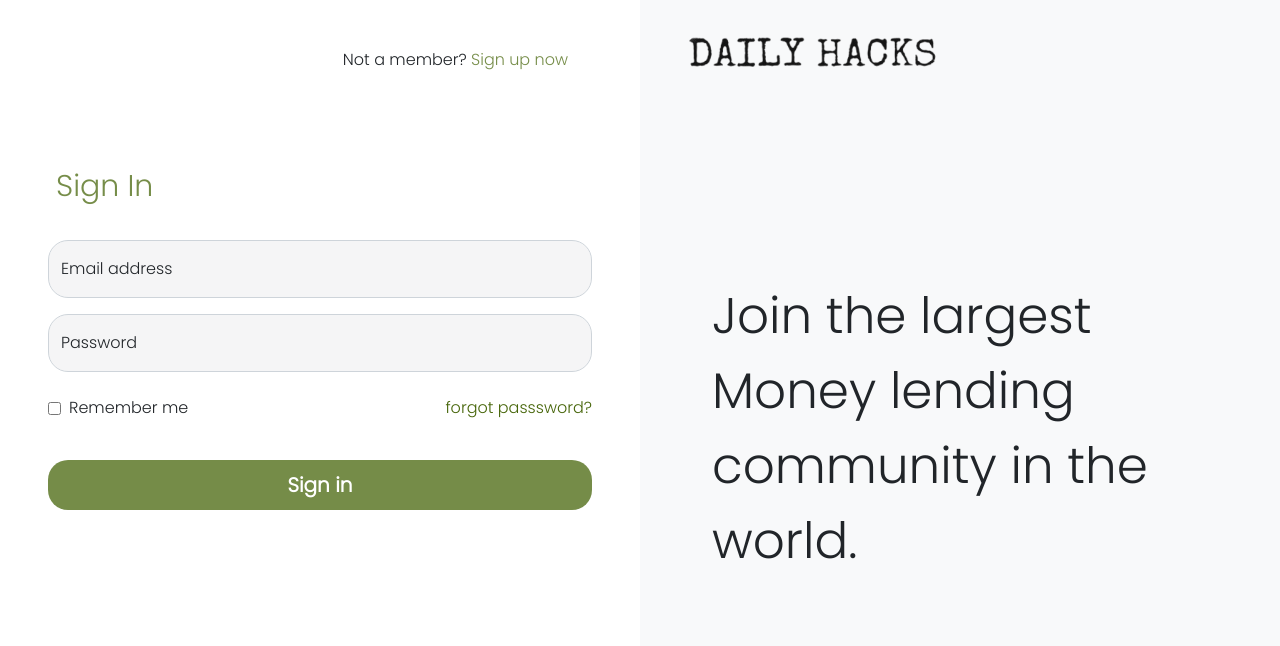
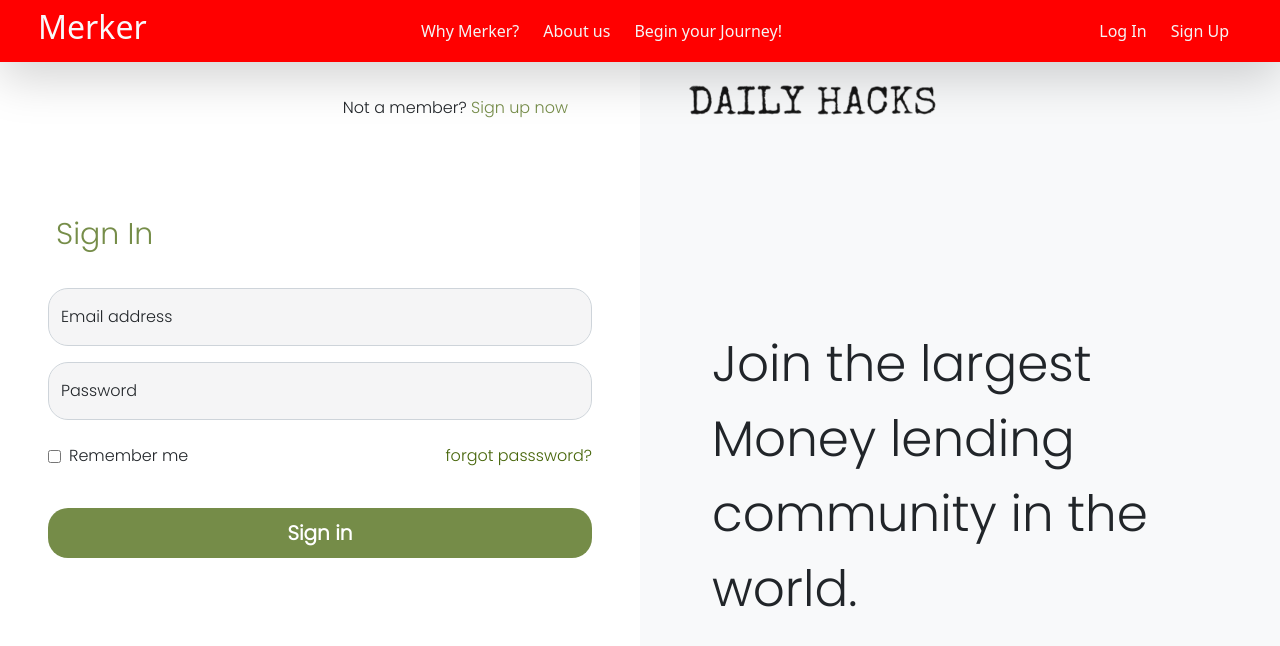
Before and after one commit to preete126/merker, a React (Vite) app: page /login in a window 1280 px wide. Shown: the top 646 px of the page. Built offline with nearby package versions, Linux system fonts and the light colour scheme.

Commit message:
added navbar to the default layout

```diff
--- a/src/App.jsx
+++ b/src/App.jsx
@@ -2,6 +2,7 @@ import { useState } from "react";
 import reactLogo from "./assets/react.svg";
 import { Link } from "react-router-dom";
 import Navbar from "./components/Navbar";
+// import DefaultLayout from "../Layout/DefaultLayout";
 
 // import "./App.css";
 
--- /dev/null
+++ b/src/Layout/DefaultLayout.jsx
@@ -0,0 +1,12 @@
+import Navbar from "../components/Navbar";
+
+function DefaultLayout({ children }) {
+  return (
+    <main>
+      <Navbar />
+      {children}
+    </main>
+  );
+}
+
+export default DefaultLayout;
--- a/src/assets/styles/Navbar.css
+++ b/src/assets/styles/Navbar.css
@@ -1,8 +1,10 @@
 .navBarMain {
-    background-color: #466509BD;
+    background-color: red;
     display: flex;
     align-content: center;
     justify-content: space-between;
+    position: fixed;
+    top: 0px;
 }
 .Logo {
     color: whitesmoke;
--- a/src/components/Navbar.jsx
+++ b/src/components/Navbar.jsx
@@ -14,7 +14,7 @@ const Navbar = () => {
   //   const { theme, count, setTheme, Cart, AddToCart } = useContext(themeContext);
 
   return (
-    <nav className="navbar navBarMain p-2 fixed-top">
+    <nav className="navbar fixed-top  navBarMain p-2  shadow-lg">
       <div className="Logo">
         {/* links */}
         <Link to={"/"} className=" link-light text-decoration-none">
--- a/src/pages/Login.jsx
+++ b/src/pages/Login.jsx
@@ -6,6 +6,7 @@ import { Link, useNavigate } from "react-router-dom";
 import "../assets/styles/Auth.css";
 import Sidebar from "../components/authDefault";
 import httpClient from "./Services/httpClients";
+import DefaultLayout from "../Layout/DefaultLayout";
 
 const Login = () => {
   const navigate = useNavigate();
@@ -49,8 +50,9 @@ const Login = () => {
 
   return (
     <>
+      <DefaultLayout>
         <main
-        className="mainLogin animate__animated animate__fadeIn"
+          className="mainLogin mt-5 animate__animated animate__fadeIn"
           style={{ fontFamily: "'Poppins', sans-serif" }}
         >
           <div
@@ -127,6 +129,7 @@ const Login = () => {
             />
           </div>
         </main>
+      </DefaultLayout>
     </>
   );
 };
--- a/src/pages/Signup.jsx
+++ b/src/pages/Signup.jsx
@@ -4,6 +4,7 @@ import Alert from "../components/Alert";
 import "../assets/styles/Auth.css";
 import Sidebar from "../components/authDefault";
 import httpClient from "./Services/httpClients";
+import DefaultLayout from "../Layout/DefaultLayout";
 // import "animate.css";
 
 const Signup = () => {
@@ -79,7 +80,8 @@ const Signup = () => {
 
   return (
     <>
-      <main className="" style={{ fontFamily: "'Poppins', sans-serif" }}>
+      <DefaultLayout>
+        <main className="mt-5" style={{ fontFamily: "'Poppins', sans-serif" }}>
           <div className="loginDiv w-100 d-flex flex-column flex-lg-row">
             <div className="divWithin w-100 w-lg-50 p-3 p-sm-5 ">
               <div className="policy mb-5 pe-sm-4 text-center text-sm-end pb-5 ">
@@ -100,7 +102,9 @@ const Signup = () => {
                           />
                         )}
                       </div>
-                    <label className="form-label TextForm">First Name *</label>
+                      <label className="form-label TextForm">
+                        First Name *
+                      </label>
                       <input
                         required
                         type="text"
@@ -140,7 +144,9 @@ const Signup = () => {
                       <input
                         required
                         type="password"
-                      onChange={(e) => (createAcc.current.bvn = e.target.value)}
+                        onChange={(e) =>
+                          (createAcc.current.bvn = e.target.value)
+                        }
                         className={`form-control outline-warnin`}
                       />
                     </div>
@@ -180,6 +186,7 @@ const Signup = () => {
             />
           </div>
         </main>
+      </DefaultLayout>
     </>
   );
 };
--- a/src/pages/forgotPassword/update.jsx
+++ b/src/pages/forgotPassword/update.jsx
@@ -1,22 +1,43 @@
 import { Link } from "react-router-dom";
 import "../../assets/styles/Auth.css";
+import DefaultLayout from "../../Layout/DefaultLayout";
 
 function Update() {
   return (
     <>
-            <section className="bg-light px-2 px-sm-0 w-100 d-flex align-items-center" style={{ height: "100vh" }}>
-                <main className="m-auto text-center otp_container " style={{ fontFamily: "'Poppins', sans-serif", width: "400px" }}>
-                    <div className='d-flex align-items-center text-white justify-content-center mx-auto my-3 bg-success fs-5' style={{ border: "8px solid rgba(151, 179, 97, 0.741)", borderRadius: "28px", width: "48px", height: "48px" }}>
+      <section
+        className="bg-light px-2 px-sm-0 w-100 d-flex align-items-center"
+        style={{ height: "100vh" }}
+      >
+        <main
+          className="m-auto text-center otp_container "
+          style={{ fontFamily: "'Poppins', sans-serif", width: "400px" }}
+        >
+          <div
+            className="d-flex align-items-center text-white justify-content-center mx-auto my-3 bg-success fs-5"
+            style={{
+              border: "8px solid rgba(151, 179, 97, 0.741)",
+              borderRadius: "28px",
+              width: "48px",
+              height: "48px",
+            }}
+          >
             ✓
           </div>
           <h5 className="fs-2 fw-bold">Password Updated</h5>
-                    <div className="text-dark  my-5" style={{ fontSize: "17px" }}> Your password has been changed successfully. Use your new password to log in.</div>
+          <div className="text-dark  my-5" style={{ fontSize: "17px" }}>
+            {" "}
+            Your password has been changed successfully. Use your new password
+            to log in.
+          </div>
           <Link className="text-decoration-none" to={"/login"}>
-                        <button type="submit" className="btnForm my-4 p-3 w-100 rounded d-block fs-5">
+            <button
+              type="submit"
+              className="btnForm my-4 p-3 w-100 rounded d-block fs-5"
+            >
               Login now
             </button>
           </Link>
-
         </main>
       </section>
     </>
--- a/src/pages/verifyOTP.jsx
+++ b/src/pages/verifyOTP.jsx
@@ -3,6 +3,7 @@ import { Link, useNavigate } from "react-router-dom";
 import "../assets/styles/Auth.css";
 import Alert from "../components/Alert";
 import httpClient from "./Services/httpClients";
+import DefaultLayout from "../Layout/DefaultLayout";
 
 const VerifyOTP = () => {
   const navigate = useNavigate();
@@ -47,8 +48,9 @@ const VerifyOTP = () => {
 
   return (
     <>
+      <DefaultLayout>
         <section
-        className="bg-light px-2 px-sm-0 w-100 d-flex align-items-center"
+          className="bg-light px-2 px-sm-0 mt-5 w-100 d-flex align-items-center"
           style={{ height: "100vh" }}
         >
           <main
@@ -99,6 +101,7 @@ const VerifyOTP = () => {
             </form>
           </main>
         </section>
+      </DefaultLayout>
     </>
   );
 };
```
Also changed, not shown: src/pages/forgotPassword/ResetPassword.jsx (+32 -24 lines). Lines whose indentation alone changed are shown as unchanged.
